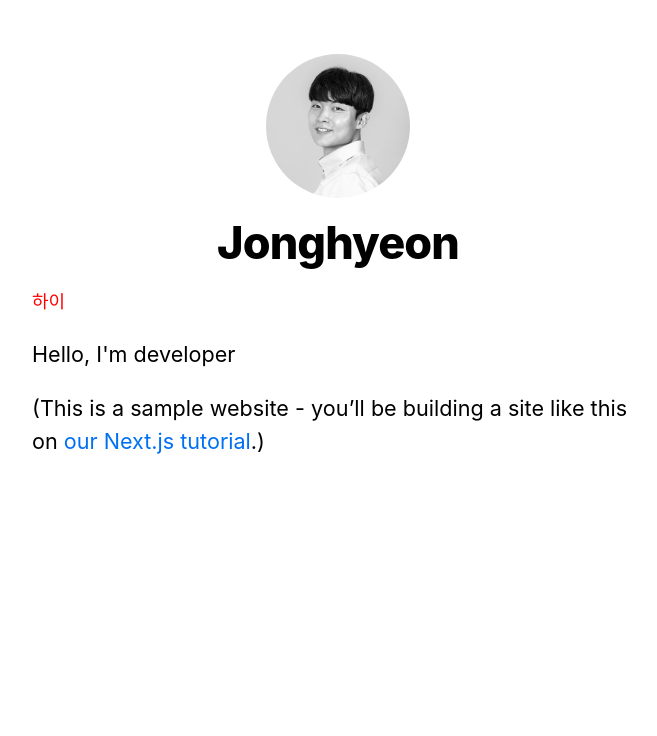
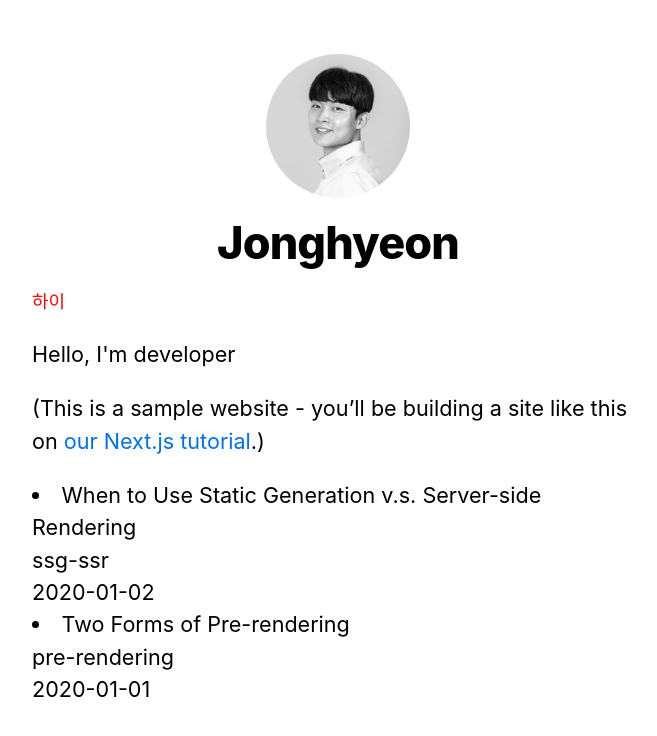
Before and after one commit to manudeli/NextJS-Blog, a Next.js app: page / in a window 1280 px wide. Shown: the top 736 px of the page, without its empty margins (302-959 px from the left). Built offline with nearby package versions, Linux system fonts and the light colour scheme.

Commit message:
Update - Home getStaticProps

```diff
--- /dev/null
+++ b/lib/posts.ts
@@ -0,0 +1,37 @@
+import fs from 'fs';
+import path from 'path';
+import matter from 'gray-matter';
+
+const postsDirectory = path.join(process.cwd(), 'posts');
+
+export function getSortedPostsData() {
+  // Get file names under /posts
+  const fileNames = fs.readdirSync(postsDirectory);
+  const allPostsData = fileNames.map((fileName) => {
+    // Remove ".md" from file name to get id
+    const id = fileName.replace(/\.md$/, '');
+
+    // Read markdown file as string
+    const fullPath = path.join(postsDirectory, fileName);
+    const fileContents = fs.readFileSync(fullPath, 'utf8');
+
+    // Use gray-matter to parse the post metadata section
+    const matterResult = matter(fileContents);
+
+    // Combine the data with the id
+    return {
+      id,
+      ...(matterResult.data as { date: string; title: string }),
+    };
+  });
+  // Sort posts by date
+  return allPostsData.sort(({ date: a }, { date: b }) => {
+    if (a < b) {
+      return 1;
+    } else if (a > b) {
+      return -1;
+    } else {
+      return 0;
+    }
+  });
+}
--- a/pages/index.tsx
+++ b/pages/index.tsx
@@ -2,8 +2,9 @@
 import Alert from '../components/alert';
 import Layout, { siteTitle } from '../components/layout';
 import utilStyles from '../styles/utils.module.css';
+import { getSortedPostsData } from '../lib/posts';
 
-export default function Home() {
+export default function Home({ allPostsData }) {
   return (
     <Layout home>
       <Alert type="error">하이</Alert>
@@ -16,7 +17,25 @@
           (This is a sample website - you’ll be building a site like this on{' '}
           <a href="https://nextjs.org/learn">our Next.js tutorial</a>.)
         </p>
+        {allPostsData.map(({ id, date, title }) => (
+          <li key={id}>
+            {title}
+            <br />
+            {id}
+            <br />
+            {date}
+          </li>
+        ))}
       </section>
     </Layout>
   );
 }
+
+export async function getStaticProps() {
+  const allPostsData = getSortedPostsData();
+  return {
+    props: {
+      allPostsData,
+    },
+  };
+}
```
